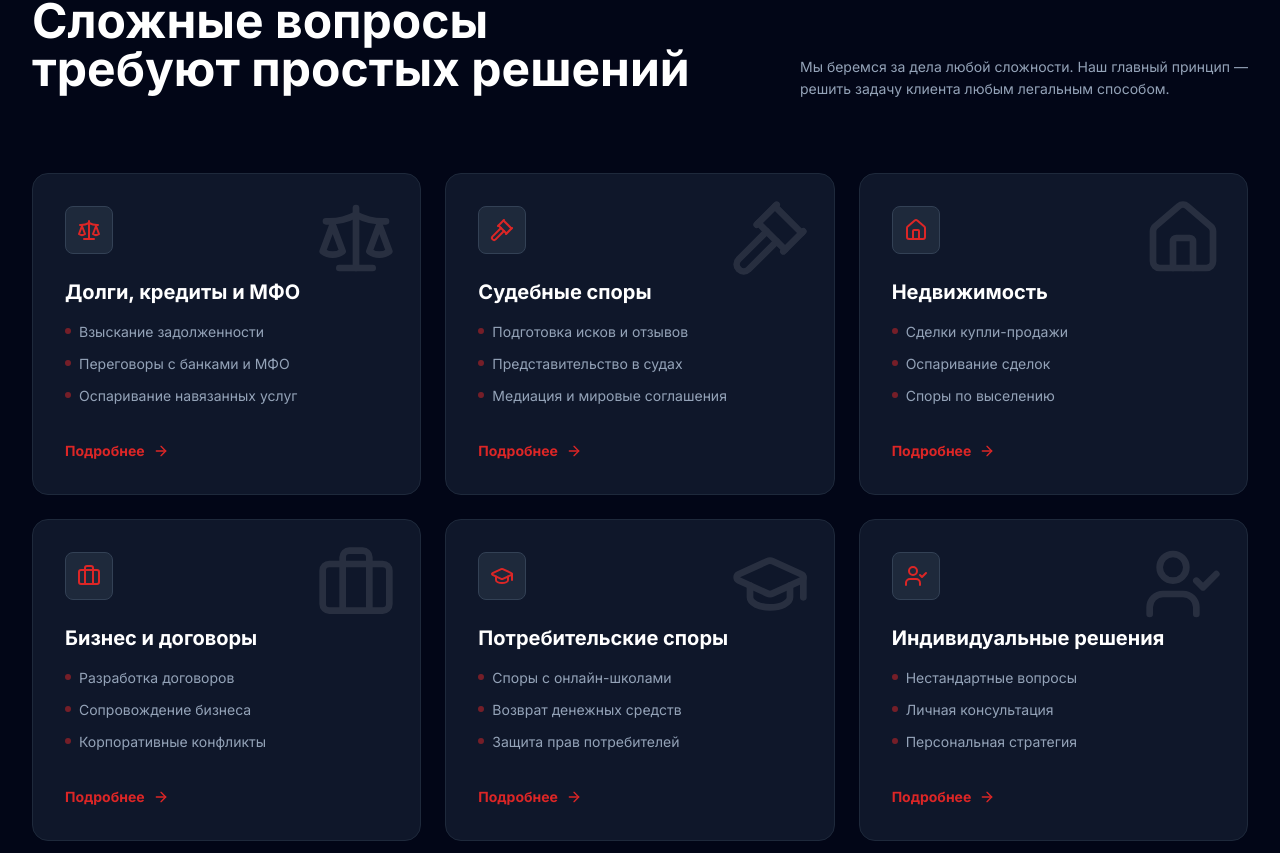
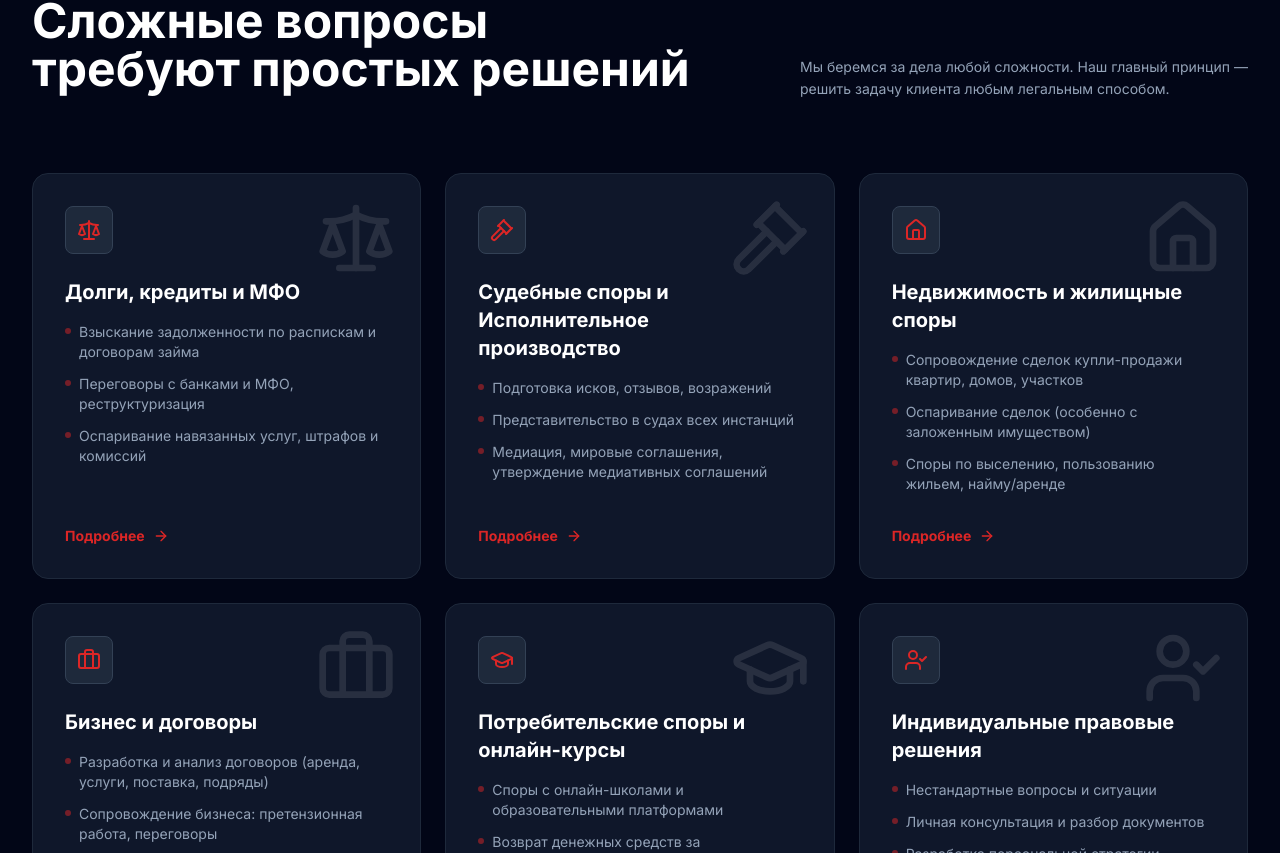
Before and after one commit to Alchinkaz/qaz-prime, a React (Vite) app: page / in a window 1280 px wide. Shown: the part 1507-2360 px from the top of the page. Built offline with nearby package versions, Linux system fonts and the light colour scheme.

Commit message:
feat: add service detail modals with expanded content

```diff
--- a/components/Services.tsx
+++ b/components/Services.tsx
@@ -1,15 +1,25 @@
-import React from 'react';
+import React, { useState } from 'react';
 import { SERVICES } from '../constants';
-import { ArrowRight } from 'lucide-react';
+import { ArrowRight, X, CheckCircle2 } from 'lucide-react';
+import { Button } from './Button';
 
 export const Services: React.FC = () => {
+  const [selectedService, setSelectedService] = useState<typeof SERVICES[0] | null>(null);
+
+  const scrollToContact = () => {
+    setSelectedService(null);
+    setTimeout(() => {
+      document.getElementById('contact-form')?.scrollIntoView({ behavior: 'smooth' });
+    }, 300);
+  };
+
   return (
     <div id="services" className="bg-slate-950 py-20 relative">
       <div className="max-w-7xl mx-auto px-4 sm:px-6 lg:px-8">
         <div className="flex flex-col md:flex-row justify-between items-end mb-16 gap-6">
           <div className="max-w-2xl">
             <h2 className="text-3xl lg:text-5xl font-bold text-white mb-4">
-              Сложные вопросы <br/> требуют простых решений
+              Сложные вопросы <br /> требуют простых решений
             </h2>
           </div>
           <p className="text-slate-400 max-w-md text-sm leading-relaxed pb-2">
@@ -19,7 +29,10 @@ export const Services: React.FC = () => {
 
         <div className="grid grid-cols-1 md:grid-cols-2 lg:grid-cols-3 gap-6">
           {SERVICES.map((service) => (
-            <div key={service.id} className="group bg-slate-900 p-8 rounded-2xl border border-slate-800 hover:border-red-600/50 hover:bg-slate-800 transition-all duration-300 relative overflow-hidden">
+            <div
+              key={service.id}
+              className="group bg-slate-900 p-8 rounded-2xl border border-slate-800 hover:border-red-600/50 hover:bg-slate-800 transition-all duration-300 relative overflow-hidden flex flex-col h-full"
+            >
               <div className="absolute top-0 right-0 p-6 opacity-10 group-hover:opacity-20 transition-opacity">
                 <service.icon size={80} className="text-white" />
               </div>
@@ -32,7 +45,7 @@ export const Services: React.FC = () => {
                 {service.title}
               </h3>
 
-              <ul className="space-y-3 mb-8">
+              <ul className="space-y-3 mb-8 flex-grow">
                 {service.items.slice(0, 3).map((item, idx) => (
                   <li key={idx} className="text-slate-400 text-sm flex items-start group-hover:text-slate-300 transition-colors">
                     <span className="w-1.5 h-1.5 bg-red-600/50 rounded-full mt-1.5 mr-2 flex-shrink-0"></span>
@@ -41,13 +54,73 @@ export const Services: React.FC = () => {
                 ))}
               </ul>
 
-              <a href="#contact-form" className="inline-flex items-center text-sm font-bold text-red-600 group-hover:text-red-500">
+              <button
+                onClick={() => setSelectedService(service)}
+                className="inline-flex items-center text-sm font-bold text-red-600 group-hover:text-red-500 transition-colors cursor-pointer"
+              >
                 Подробнее <ArrowRight size={16} className="ml-2 transform group-hover:translate-x-1 transition-transform" />
-              </a>
+              </button>
             </div>
           ))}
         </div>
       </div>
+
+      {/* Modal Overlay */}
+      {selectedService && (
+        <div className="fixed inset-0 z-[100] flex items-center justify-center p-4 bg-slate-950/80 backdrop-blur-sm animate-in fade-in duration-300">
+          <div
+            className="bg-slate-900 border border-slate-800 w-full max-w-2xl rounded-3xl overflow-hidden relative shadow-2xl animate-in zoom-in-95 duration-300"
+            onClick={(e) => e.stopPropagation()}
+          >
+            <button
+              onClick={() => setSelectedService(null)}
+              className="absolute top-6 right-6 text-slate-400 hover:text-white transition-colors z-10"
+            >
+              <X size={24} />
+            </button>
+
+            <div className="p-8 md:p-12">
+              <div className="flex items-center gap-4 mb-6">
+                <div className="w-14 h-14 bg-red-600 rounded-2xl flex items-center justify-center text-white shadow-lg shadow-red-600/20">
+                  <selectedService.icon size={32} />
+                </div>
+                <h3 className="text-2xl md:text-3xl font-bold text-white">
+                  {selectedService.title}
+                </h3>
+              </div>
+
+              <div className="space-y-6">
+                <p className="text-slate-300 text-lg leading-relaxed">
+                  {selectedService.description}
+                </p>
+
+                <div className="bg-slate-950/50 rounded-2xl p-6 border border-slate-800/50">
+                  <h4 className="text-white font-bold mb-4 uppercase tracking-wider text-sm opacity-50">Что входит в услугу:</h4>
+                  <ul className="space-y-4">
+                    {selectedService.items.map((item, idx) => (
+                      <li key={idx} className="flex items-start gap-3 text-slate-300">
+                        <CheckCircle2 className="text-red-600 shrink-0 mt-0.5" size={20} />
+                        <span className="text-base">{item}</span>
+                      </li>
+                    ))}
+                  </ul>
+                </div>
+
+                <div className="pt-4">
+                  <Button
+                    onClick={scrollToContact}
+                    className="w-full py-4 text-lg justify-center shadow-xl shadow-red-600/20"
+                  >
+                    Заказать услугу
+                  </Button>
+                </div>
+              </div>
+            </div>
+          </div>
+          {/* Close on background click */}
+          <div className="absolute inset-0 -z-10" onClick={() => setSelectedService(null)}></div>
+        </div>
+      )}
     </div>
   );
 };
--- a/constants.ts
+++ b/constants.ts
@@ -61,64 +61,70 @@ export const SERVICES: (ServiceItem & { icon: any })[] = [
     id: 1,
     title: "Долги, кредиты и МФО",
     icon: Scale,
+    description: "Профессиональная помощь в спорах с кредитными организациями. Мы знаем, как остановить давление коллекторов, оспорить незаконные штрафы и добиться реального списания долгов или комфортных условий выплаты.",
     items: [
-      "Взыскание задолженности",
-      "Переговоры с банками и МФО",
-      "Оспаривание навязанных услуг",
-      "Защита имущества"
+      "Взыскание задолженности по распискам и договорам займа",
+      "Переговоры с банками и МФО, реструктуризация",
+      "Оспаривание навязанных услуг, штрафов и комиссий",
+      "Юридическое сопровождение при передаче имущества в счет долга"
     ]
   },
   {
     id: 2,
-    title: "Судебные споры",
+    title: "Судебные споры и Исполнительное производство",
     icon: Gavel,
+    description: "Комплексное сопровождение ваших интересов в судах всех инстанций. От анализа ситуации и подготовки документов до контроля за фактическим исполнением решения судебными исполнителями.",
     items: [
-      "Подготовка исков и отзывов",
-      "Представительство в судах",
-      "Медиация и мировые соглашения",
-      "Сопровождение исполнительного производства"
+      "Подготовка исков, отзывов, возражений",
+      "Представительство в судах всех инстанций",
+      "Медиация, мировые соглашения, утверждение медиативных соглашений",
+      "Взаимодействие с ЧСИ, сопровождение исполнительного производства"
     ]
   },
   {
     id: 3,
-    title: "Недвижимость",
+    title: "Недвижимость и жилищные споры",
     icon: Home,
+    description: "Защита ваших прав на жилье и коммерческие объекты. Мы обеспечим безопасность сделок, поможем защитить имущество от ареста и решим любые жилищные конфликты в правовом поле.",
     items: [
-      "Сделки купли-продажи",
-      "Оспаривание сделок",
-      "Споры по выселению",
-      "ЖКХ и перепланировки"
+      "Сопровождение сделок купли-продажи квартир, домов, участков",
+      "Оспаривание сделок (особенно с заложенным имуществом)",
+      "Споры по выселению, пользованию жильем, найму/аренде",
+      "Споры по коммунальным услугам, перепланировкам"
     ]
   },
   {
     id: 4,
     title: "Бизнес и договоры",
     icon: Briefcase,
+    description: "Юридический фундамент для вашего бизнеса. Мы помогаем минимизировать риски в договорах, защищаем интересы в спорах с контрагентами и обеспечиваем правовую безопасность вашей деятельности.",
     items: [
-      "Разработка договоров",
-      "Сопровождение бизнеса",
-      "Корпоративные конфликты",
-      "Госзакупки"
+      "Разработка и анализ договоров (аренда, услуги, поставка, подряды)",
+      "Сопровождение бизнеса: претензионная работа, переговоры",
+      "Юридическая защита при конфликте с контрагентами",
+      "Сопровождение участия в госзакупках"
     ]
   },
   {
     id: 5,
-    title: "Потребительские споры",
+    title: "Потребительские споры и онлайн-курсы",
     icon: GraduationCap,
+    description: "Возврат денег за некачественные или неоказанные услуги. Специализируемся на спорах с онлайн-платформами, школами и инфобизнесом. Вернем ваши деньги законным путем.",
     items: [
-      "Споры с онлайн-школами",
-      "Возврат денежных средств",
-      "Защита прав потребителей"
+      "Споры с онлайн-школами и образовательными платформами",
+      "Возврат денежных средств за некачественные услуги и курсы",
+      "Защита прав потребителей при навязанной услуге"
     ]
   },
   {
     id: 6,
-    title: "Индивидуальные решения",
+    title: "Индивидуальные правовые решения",
     icon: UserCheck,
+    description: "Юриспруденция — это всегда индивидуальный подход. Если ваша проблема нестандартна или требует деликатного подхода, мы разработаем персональную стратегию защиты специально для вас.",
     items: [
-      "Нестандартные вопросы",
-      "Личная консультация",
-      "Персональная стратегия"
+      "Нестандартные вопросы и ситуации",
+      "Личная консультация и разбор документов",
+      "Разработка персональной стратегии защиты"
     ]
   }
 ];
--- a/types.ts
+++ b/types.ts
@@ -3,6 +3,7 @@ export interface ServiceItem {
   id: number;
   title: string;
   items: string[];
+  description?: string;
 }
 
 export interface FAQItem {
```
